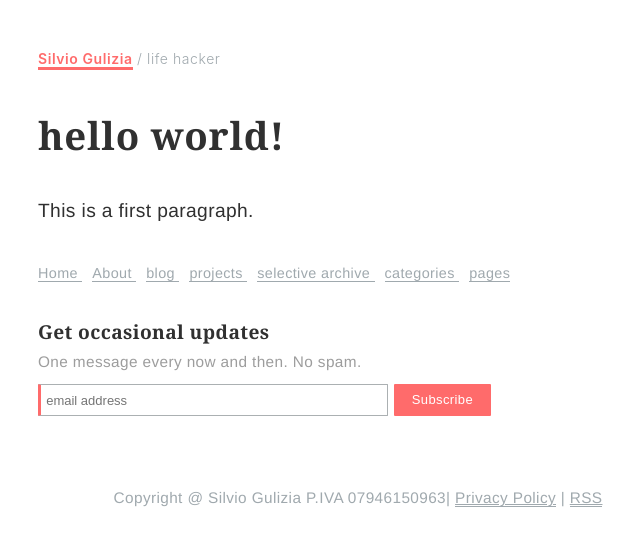
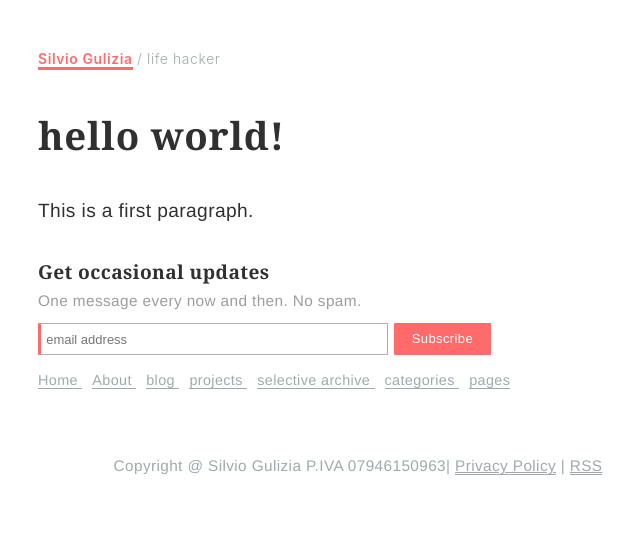
Before and after one commit to sigul/building-jekyll, a Jekyll site: the page built from index.html, in a window 1280 px wide. Shown: the top 546 px of the page, without its empty margins (282-922 px from the left). Built offline with Jekyll 4.4.1, drawn with Linux system fonts in a browser that asks for light colours; some web fonts are replaced.

Commit message:
move nav and mailchimp in site-footer

```diff
--- a/_includes/mailchimp.html
+++ b/_includes/mailchimp.html
@@ -1,5 +1,8 @@
 <!-- Begin Mailchimp Signup Form -->
 <div id="mc_embed_signup">
+<h4>Get occasional updates</h4>
+
+<p id="no-spam">One message every now and then. No spam.</p>
 <form action="https://silviogulizia.us3.list-manage.com/subscribe/post?u=da33a8dd493960a90a364660d&amp;id=3cfcb463d7" method="post" id="mc-embedded-subscribe-form" name="mc-embedded-subscribe-form" class="validate" target="_blank" novalidate>
     <div id="mc_embed_signup_scroll">
 
--- a/_includes/site-footer.html
+++ b/_includes/site-footer.html
@@ -1,10 +1,8 @@
 <div class="site-footer">
 
-<h4>Get occasional updates</h4>
+{% include mailchimp.html %}
 
-<p id="no-spam">One message every now and then. No spam.</p>
-
-{% include mailchimp.html %}
+{% include navigation.html %}
 
 <div id="copyright">
 	<p>Copyright @ Silvio Gulizia P.IVA 07946150963| <a href=""> Privacy Policy</a> | <a href=""> RSS </a></p>
--- a/_layouts/default.html
+++ b/_layouts/default.html
@@ -24,7 +24,6 @@ title: "Home of Guli"
   <body>
    {% include header.html %}
    {{ content }}
-   {% include navigation.html %}
    {% include site-footer.html %}
   </body>
 </html>
```
